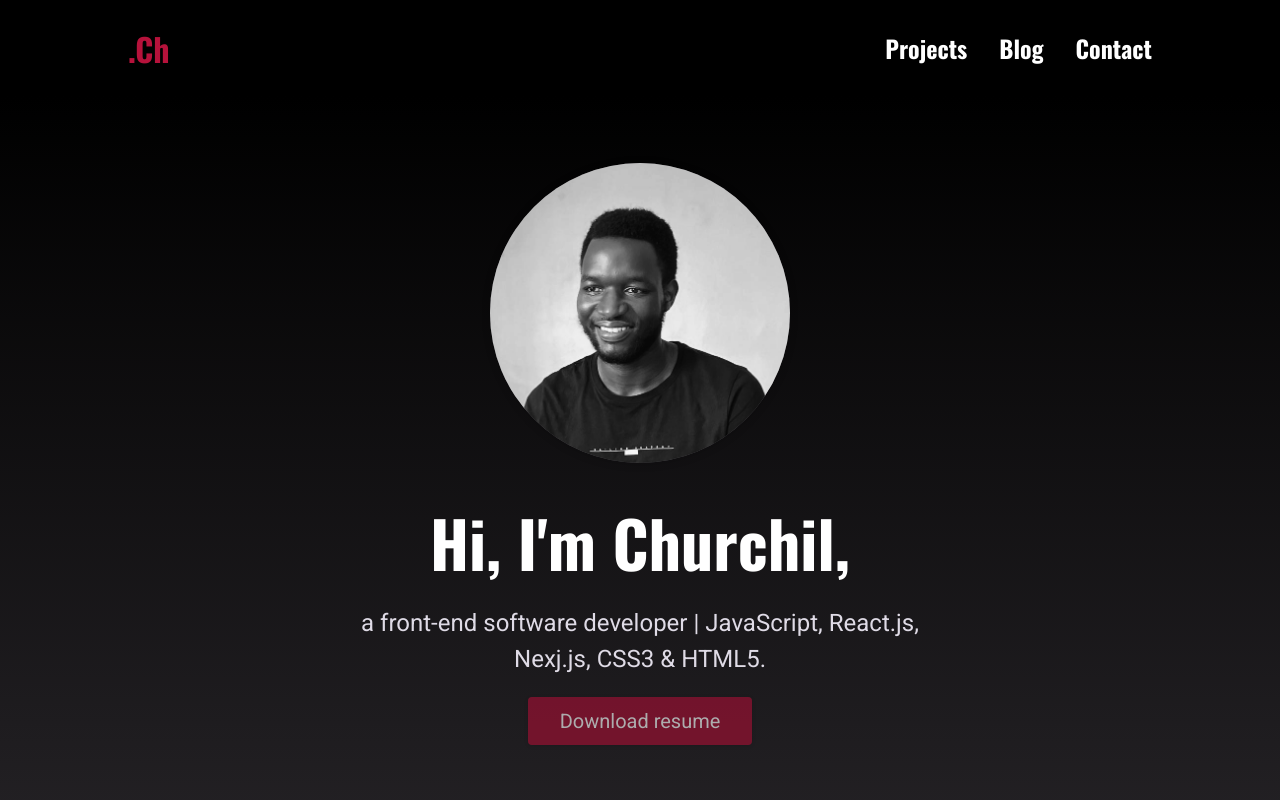
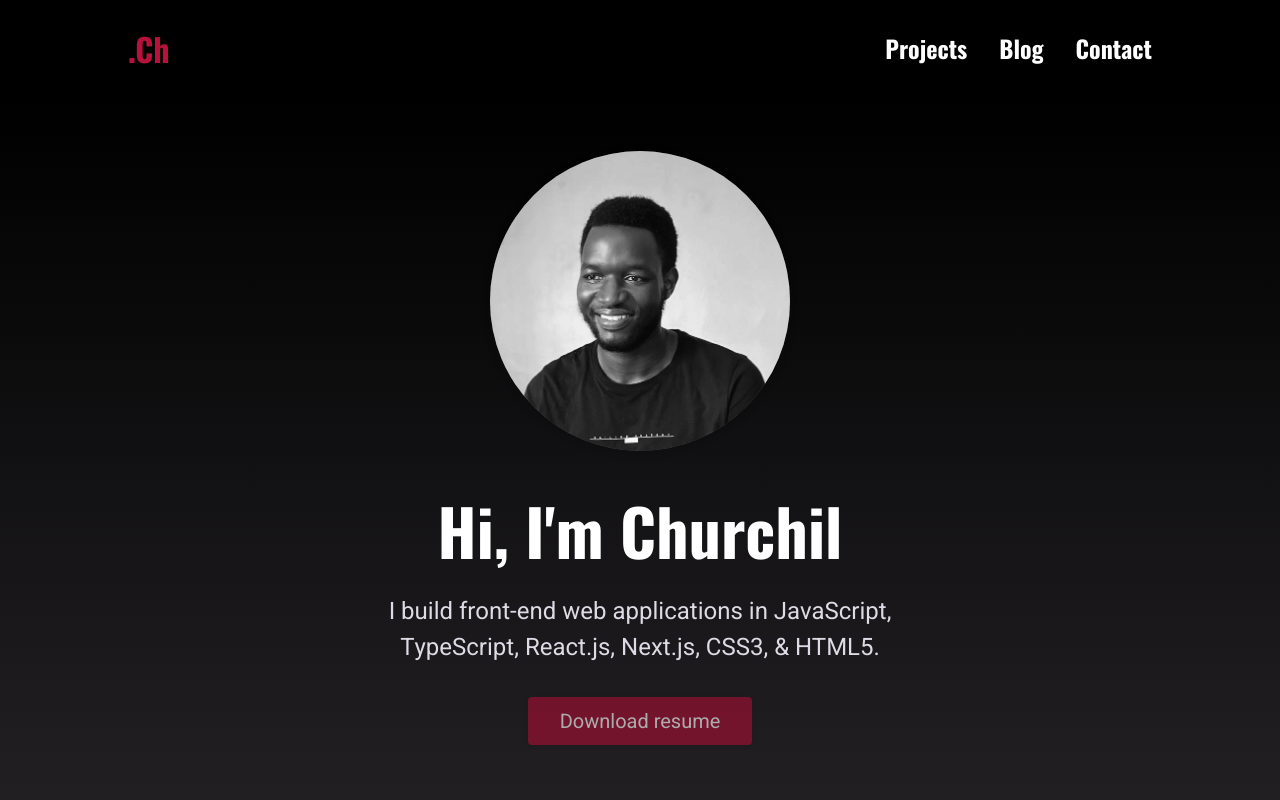
Before and after one commit to Chacho104/my-portfolio-blog-site, a Next.js app: page / in a window 1280 px wide. Shown: the top 800 px of the page. Built offline with nearby package versions, Linux system fonts and the light colour scheme.

Commit message:
Revise animatedletters arrays Remove resume link

```diff
--- a/components/home-page/hero.js
+++ b/components/home-page/hero.js
@@ -28,11 +28,16 @@ function Hero() {
     "h",
     "i",
     "l",
-    ",",
   ];
 
   const jobArray = [
-    "a",
+    "I",
+    " ",
+    "b",
+    "u",
+    "i",
+    "l",
+    "d",
     " ",
     "f",
     "r",
@@ -44,31 +49,42 @@ function Hero() {
     "n",
     "d",
     " ",
+    "w",
+    "e",
+    "b",
+    " ",
+    "a",
+    "p",
+    "p",
+    "l",
+    "i",
+    "c",
+    "a",
+    "t",
+    "i",
+    "o",
+    "n",
     "s",
-    "o",
-    "f",
-    "t",
-    "w",
-    "a",
-    "r",
-    "e",
     " ",
-    "d",
-    "e",
-    "v",
-    "e",
-    "l",
-    "o",
-    "p",
-    "e",
-    "r",
-    " ",
-    "|",
+    "i",
+    "n",
     " ",
     "J",
     "a",
     "v",
     "a",
+    "S",
+    "c",
+    "r",
+    "i",
+    "p",
+    "t",
+    ",",
+    " ",
+    "T",
+    "y",
+    "p",
+    "e",
     "S",
     "c",
     "r",
@@ -90,7 +106,7 @@ function Hero() {
     "N",
     "e",
     "x",
-    "j",
+    "t",
     ".",
     "j",
     "s",
@@ -100,6 +116,7 @@ function Hero() {
     "S",
     "S",
     "3",
+    ",",
     " ",
     "&",
     " ",
@@ -138,12 +155,7 @@ function Hero() {
         </p>
       </div>
       <div className={`${classes.resume} ${isInView ? classes.inview : ""}`}>
-        <Button
-          link="https://docs.google.com/document/d/1zl2NuknAD14afZo6YrNKX6kK9dpu_UvV/edit?usp=sharing&ouid=112780898131641741095&rtpof=true&sd=true"
-          variant="btn"
-        >
-          Download resume
-        </Button>
+        <Button variant="btn">Download resume</Button>
       </div>
     </section>
   );
```
